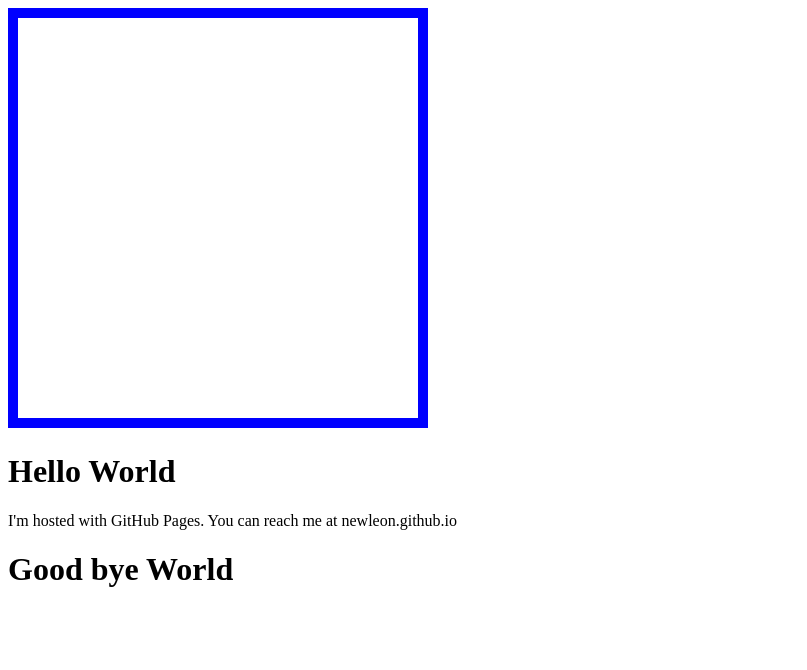
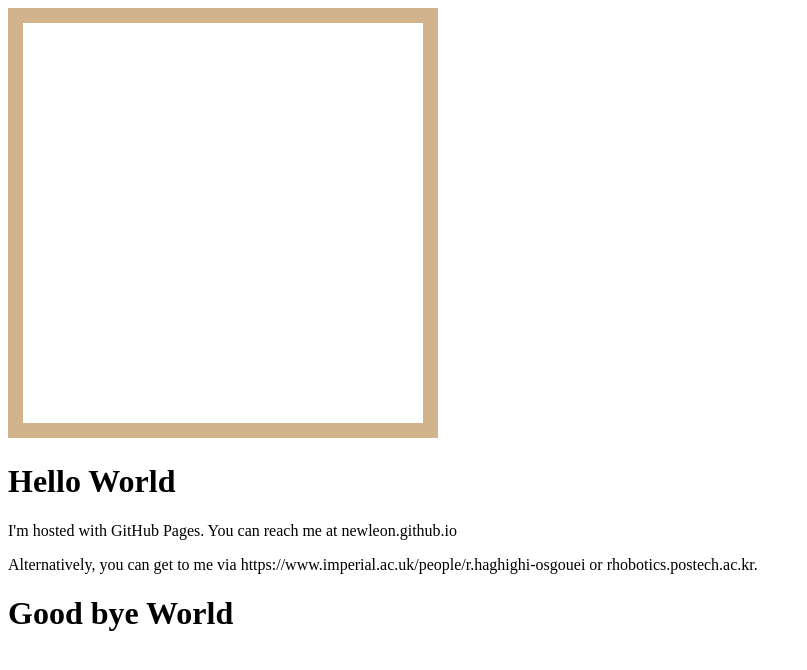
Before and after one commit to newleon/newleon.github.io, a plain HTML site: page index.html in a window 1280 px wide. Shown: the whole page, without its empty margins (0-807 px from the left). Drawn offline with Linux system fonts and the light colour scheme.

Commit message:
Update index.html

```diff
--- a/index.html
+++ b/index.html
@@ -1,11 +1,12 @@
 <!DOCTYPE html>
 <html>
 <body>
-  <canvas id="cv" width="400" height="400" style="border:10px solid #0000ff;"></canvas>
+  <canvas id="myCanvas" width="400" height="400" style="border:15px solid #D2B48C;"></canvas>
   <h1>Hello World</h1>
   <p>I'm hosted with GitHub Pages. You can reach me at newleon.github.io</p>
+  <p>Alternatively, you can get to me via https://www.imperial.ac.uk/people/r.haghighi-osgouei or rhobotics.postech.ac.kr. </p>
   <script>
-    can=document.getElementById("cv");
+    can=document.getElementById("myCanvas");
     ctx=can.getContext("2d");
   </script>
   <h1>Good bye World</h1>
```
